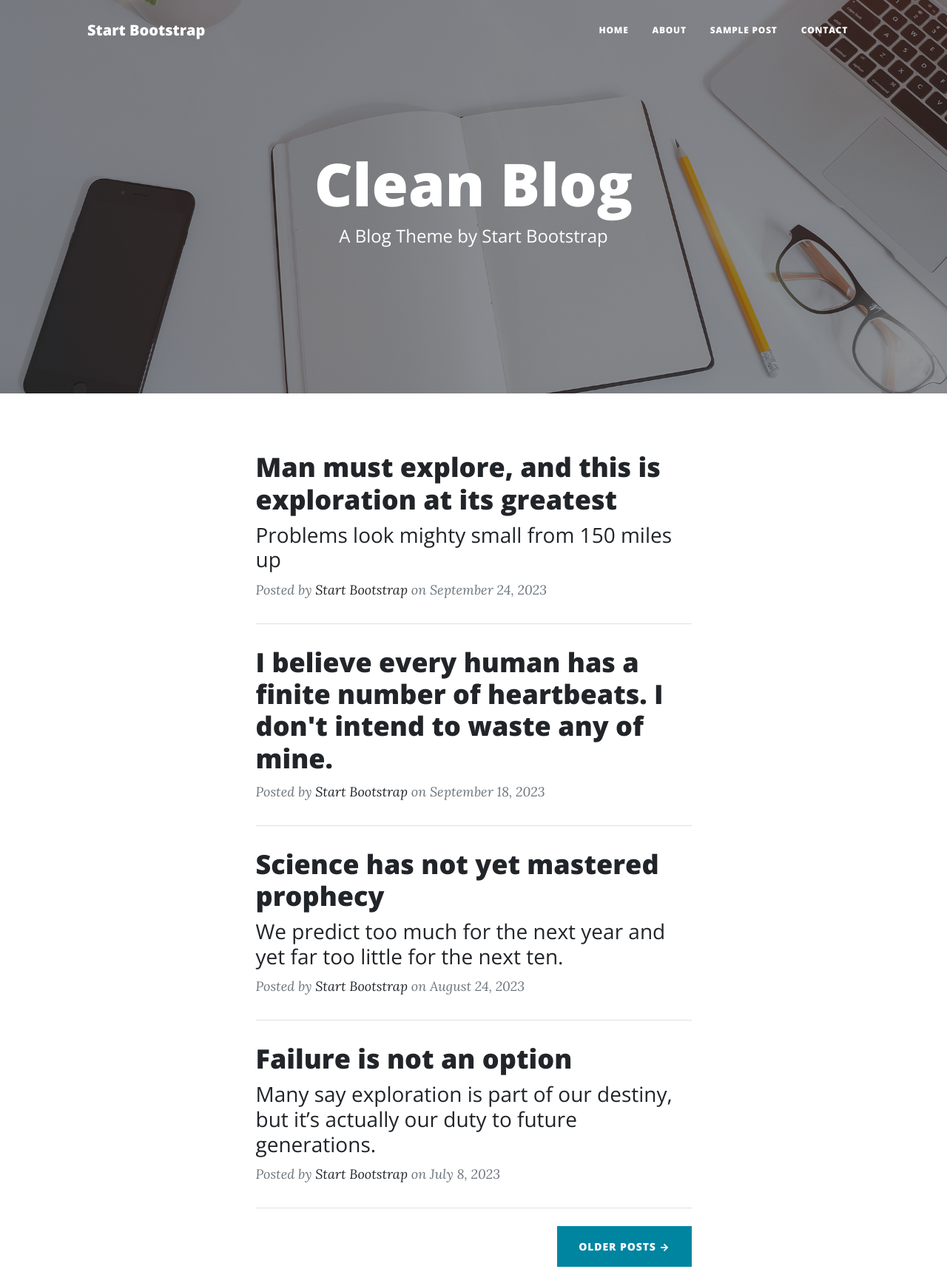
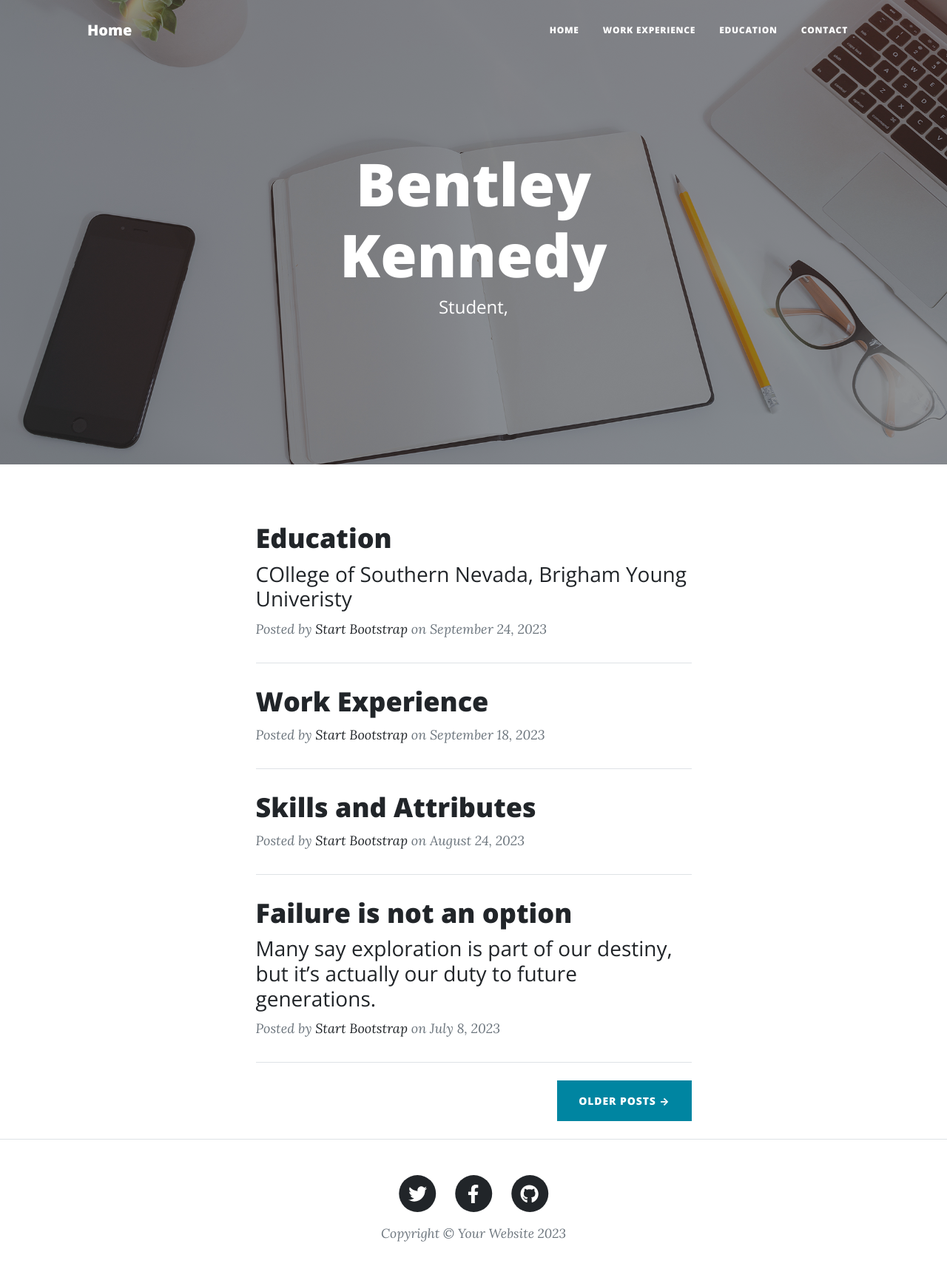
Before and after one commit to bentan917/Web-Development-Project, a plain HTML site: page index.html in a window 1280 px wide. Shown: the top 1716 px of the page at 74% size. Drawn offline with nearby package versions, Linux system fonts and the light colour scheme.

Commit message:
Add files via upload

```diff
--- /dev/null
+++ b/css/footballstyles.css
@@ -0,0 +1,59 @@
+body {
+    background-color: gray;
+    font-family: 'Segoe UI', Tahoma, Geneva, Verdana, sans-serif;
+}
+h2 {
+    color: rgb(255, 255, 255);
+}
+
+ol, ul {
+    margin-left: 30px;
+    color: #333;
+    font-family: 'Verdana', sans-serif;
+  }
+
+  body {
+    background-color: #9e7f7f;
+    color: #222;
+    font-family: 'Georgia', serif;
+    margin: 20px;
+  }
+
+  /* Header style */
+  .header {
+    background-color: #d7a24b;
+    color: rgb(185, 13, 13);
+    padding: 20px;
+    text-align: center;
+  }
+
+  /* Main content style */
+  .main-content {
+    background-color: #553e3e;
+    padding: 20px;
+    margin-top: 20px;
+    border: 1px solid #bf8282;
+  }
+
+  /* Media block style */
+  .media-block {
+    background-color: #000000;
+    padding: 20px;
+    margin-top: 20px;
+    position: relative;
+  }
+
+  /* Image styling */
+  .helmet-img {
+    float: right;
+    width: 200px;
+    margin-left: 50px;
+    margin-top: 10px;
+    border: 2px solid #aaa;
+  }
+
+  /* Ordered/unordered list styles */
+  ol, ul {
+    margin-left: 30px;
+    font-family: 'Verdana', sans-serif;
+  }
--- a/index.html
+++ b/index.html
@@ -5,7 +5,7 @@
         <meta name="viewport" content="width=device-width, initial-scale=1, shrink-to-fit=no" />
         <meta name="description" content="" />
         <meta name="author" content="" />
-        <title>Clean Blog - Start Bootstrap Theme</title>
+        <title>Bentley Kennedy</title>
         <link rel="icon" type="image/x-icon" href="assets/favicon.ico" />
         <!-- Font Awesome icons (free version)-->
         <script src="https://use.fontawesome.com/releases/v6.3.0/js/all.js" crossorigin="anonymous"></script>
@@ -19,7 +19,7 @@
         <!-- Navigation-->
         <nav class="navbar navbar-expand-lg navbar-light" id="mainNav">
             <div class="container px-4 px-lg-5">
-                <a class="navbar-brand" href="index.html">Start Bootstrap</a>
+                <a class="navbar-brand" href="index.html">Home</a>
                 <button class="navbar-toggler" type="button" data-bs-toggle="collapse" data-bs-target="#navbarResponsive" aria-controls="navbarResponsive" aria-expanded="false" aria-label="Toggle navigation">
                     Menu
                     <i class="fas fa-bars"></i>
@@ -27,8 +27,8 @@
                 <div class="collapse navbar-collapse" id="navbarResponsive">
                     <ul class="navbar-nav ms-auto py-4 py-lg-0">
                         <li class="nav-item"><a class="nav-link px-lg-3 py-3 py-lg-4" href="index.html">Home</a></li>
-                        <li class="nav-item"><a class="nav-link px-lg-3 py-3 py-lg-4" href="about.html">About</a></li>
-                        <li class="nav-item"><a class="nav-link px-lg-3 py-3 py-lg-4" href="post.html">Sample Post</a></li>
+                        <li class="nav-item"><a class="nav-link px-lg-3 py-3 py-lg-4" href="about.html">Work Experience</a></li>
+                        <li class="nav-item"><a class="nav-link px-lg-3 py-3 py-lg-4" href="post.html">Education</a></li>
                         <li class="nav-item"><a class="nav-link px-lg-3 py-3 py-lg-4" href="contact.html">Contact</a></li>
                     </ul>
                 </div>
@@ -40,8 +40,8 @@
                 <div class="row gx-4 gx-lg-5 justify-content-center">
                     <div class="col-md-10 col-lg-8 col-xl-7">
                         <div class="site-heading">
-                            <h1>Clean Blog</h1>
-                            <span class="subheading">A Blog Theme by Start Bootstrap</span>
+                            <h1>Bentley Kennedy</h1>
+                            <span class="subheading">Student, </span>
                         </div>
                     </div>
                 </div>
@@ -54,8 +54,8 @@
                     <!-- Post preview-->
                     <div class="post-preview">
                         <a href="post.html">
-                            <h2 class="post-title">Man must explore, and this is exploration at its greatest</h2>
-                            <h3 class="post-subtitle">Problems look mighty small from 150 miles up</h3>
+                            <h2 class="post-title">Education</h2>
+                            <h3 class="post-subtitle"> COllege of Southern Nevada, Brigham Young Univeristy</h3>
                         </a>
                         <p class="post-meta">
                             Posted by
@@ -67,7 +67,7 @@
                     <hr class="my-4" />
                     <!-- Post preview-->
                     <div class="post-preview">
-                        <a href="post.html"><h2 class="post-title">I believe every human has a finite number of heartbeats. I don't intend to waste any of mine.</h2></a>
+                        <a href="post.html"><h2 class="post-title">Work Experience</h2></a>
                         <p class="post-meta">
                             Posted by
                             <a href="#!">Start Bootstrap</a>
@@ -79,8 +79,8 @@
                     <!-- Post preview-->
                     <div class="post-preview">
                         <a href="post.html">
-                            <h2 class="post-title">Science has not yet mastered prophecy</h2>
-                            <h3 class="post-subtitle">We predict too much for the next year and yet far too little for the next ten.</h3>
+                            <h2 class="post-title">Skills and Attributes</h2>
+                            <h3 class="post-subtitle"></h3>
                         </a>
                         <p class="post-meta">
                             Posted by
```
Also changed, not shown: about.html (+3 -3 lines), contact.html (+3 -3 lines), post.html (+15 -21 lines), assets/img/cougar-helmet.jpg (added).
